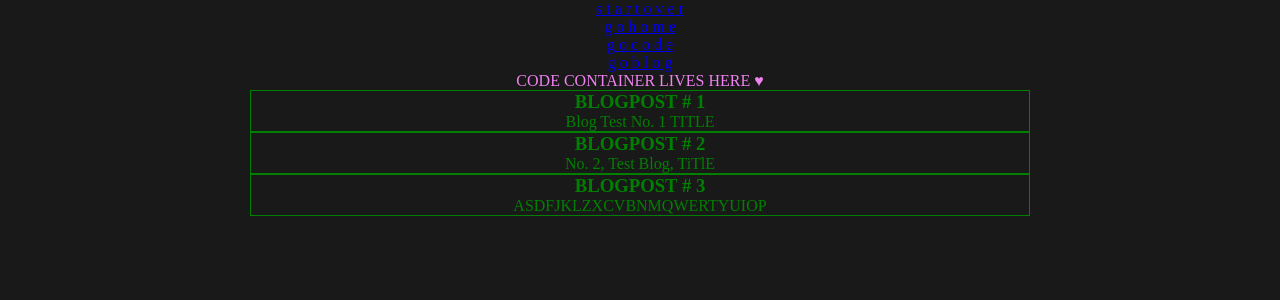
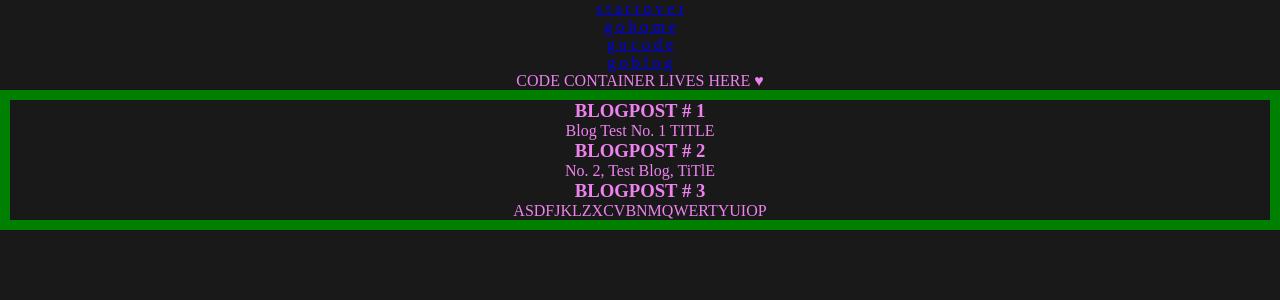
Before and after one commit to KimberlyRosaly/code.love.blog, a React (Create React App) app: page /loves/code/blogs in a window 1280 px wide. Shown: the top 300 px of the page. Built offline with nearby package versions, Linux system fonts and the light colour scheme.

Commit message:
make changes relevant to CSS'ing differently, stop flexing and start gridding

```diff
--- a/src/App.css
+++ b/src/App.css
@@ -29,31 +29,33 @@ body {
 /* =-=-=-=-=-=-=-=-=-=-=-=-=-=-=-=-=-=-=-=- */
 /* =============================== B L O G  */
 .b-container {
-  color: green;
-  margin-left: 250px;
-  margin-right: 250px;
+  /* color: green;   */
+  /* margin-left: 250px; */
+  /* margin-right: 250px; */
 }
-.b-dropdown-item {
-  list-style-type: none;
-  border: solid green 1px;
+.b-menu {
+  /* list-style-type: none; */
+  border: solid green 10px;
+
+  display: grid;
+  grid-template-columns: 1fr;
+}
+.b-menu-item {
+
+
 }
 /* =-=-=-=-=-=-=-=-=-=-=-=-=-=-=-=-=-=-=-=- */
 .b-post-container {
-  display: flex;
-  /* width: 80%; */
-  /* margin: 0 auto; */
-  flex-direction: row;
-  align-content: center;
+  color: yellow;
 }
-.b-image-side {
-  flex: 0 0 50%;
-
+.b-post-image-side {
+  height: 20vh;
+  background-position: center;
+  background-size: contain;
+  background-repeat: no-repeat;
+  border: solid pink 11px;
 }
-  .b-image-side img {
-    max-width: 100%;
-  }
-
-  .b-content-side {
-  flex: 0 0 50%;
+  .b-post-content-side {
+  border: solid purple 5px;
 }
 /* =-=-=-=-=-=-=-=-=-=-=-=-=-=-=-=-=-=-=-=- */
--- a/src/assets/blogsData.js
+++ b/src/assets/blogsData.js
@@ -23,7 +23,7 @@ const blogsData = [
         time: "00:00XX",
         title: "ASDFJKLZXCVBNMQWERTYUIOP",
         image: "https://previews.dropbox.com/p/thumb/ABdZ82kwS0N0buFn2uOM23D8wP4MsNcDMXCtMdiF8cKNgDjL-n9UbNLJjla18wVETUCyqYdwnf-YA9kCkWUr-ppf3lqNTH_toX1fE1gWCQBNZ3QnMXmxU2recrx5EpFy0IISY2LzqDqk36LgImhpgLgBV3tjBshtw7bqkUdCvKsM_tp2qJNUyjvawyktsbhw_8z5c9SZBaZ6k3g9ex6CNcZf_btCw5gw1sCLRHHYFVz1-3gNsyRYHnBpAppJf7B1KxkYVNHkLe5JiKsOntujMvTRWJizcAIX140XG3pqTBZa7hmPfVahbokLk2093V8yAWxnogXZata28CDot04Gv4EMkuvpFywzfxKIqGH45Jv7XPw0v1_6sY9Gh7nZSFEEiAQ/p.png",
-        content: "this is a test <h1> this is <hr /> another test </h1>"
+        content: "this is a test <h1> this is <hr /> another test </h1> LLKAJOIER OINFEWOIJFJ OKJVWEOIETWOKJ OINWFOIJEFW  OJEWFWOINF DFSKLNF  FDLKNFLKj FLKNSDFLknF FKLJNFSDLkjFSD FOKJFDlkFSDkljFSD jfsdlkjfsdljkfsljfsljkfljfsljkfs LKJDSFLKJoijF SFKLNk sflkjlfjsflkj lskjlsfjsfiewuriwuoksjoisjgflsjlsfjl LKnfdlknflkjsdlkjsflkjsflkjsflkjvknsdvlk lkjfslkjfslj sfl flkjslfkjlkjfs l  fwlkjfojwf oijlskjfg amn osij ;slakheogfhegl;heg ;ljhagl;kjhdfgkjhg jahg ;kgh h jhgajghksdjghuiwhytoiwhkjng"
     }
 ]
 export default blogsData;
--- a/src/components/BlogMenu.js
+++ b/src/components/BlogMenu.js
@@ -5,12 +5,12 @@ import React from 'react'
 // F U N C T I O N A L   C O M P O N E N T
 const BlogMenu = (props) => {
     return (
-        <div>
+        <div className='b-menu'>
             <ul>
                 {props.blogs.map( (b) =>
                     <li
                         key={b.id}
-                        className='b-dropdown-item'
+                        className='b-menu-item'
                         onClick={(event) => props.handleClick(event, b.id)} >
                         {/* 'HANDLECLICK' IS A CLICK EVENT HANDLING FUNCTION ACCESSIBLE VIA PARENT - FUNCTION PASSED DOWN AS PROP */}
 
--- a/src/components/BlogPost.js
+++ b/src/components/BlogPost.js
@@ -10,16 +10,12 @@ const BlogPost = (props) => {
     return (
         <div className='b-post-container'>
             {/* =-=-=-=-=-=-=-=-=-=-=-=-=-=-=-=-=-=-=-=-=-=-=-=-=-=-= */}
-            <div className='b-content-side'>
-                <div dangerouslySetInnerHTML={{ __html: sanitize(props.blog.content) }} />
+            <div className='b-post-image-side' style={{ backgroundImage: `url(${props.blog.image})` }} />
+            {/* =-=-=-=-=-=-=-=-=-=-=-=-=-=-=-=-=-=-=-=-=-=-=-=-=-=-= */}
+            <div className='b-post-content-side' dangerouslySetInnerHTML={{ __html: sanitize(props.blog.content) }} />
                 {/* A SINGLE BLOG'S CONTENT WILL LIVE HERE */}
                 {/* HTML INJECTION SANITIZED TO HELP PREVENT XSS ATTACKS */}
                 {/* TEXT SET DANGEROUSLY BECAUSE OF DESIRED HTML FORMATTING WANTING TO BE RENDERED */}
-            </div>
-            {/* =-=-=-=-=-=-=-=-=-=-=-=-=-=-=-=-=-=-=-=-=-=-=-=-=-=-= */}
-            <div className='b-image-side'>
-                <img src={props.blog.image} alt="ayo, some cool art is here" />
-            </div>
             {/* =-=-=-=-=-=-=-=-=-=-=-=-=-=-=-=-=-=-=-=-=-=-=-=-=-=-= */}
         </div>
     )
--- a/src/containers/Blog.js
+++ b/src/containers/Blog.js
@@ -34,7 +34,7 @@ class Blog extends React.Component {
             <BlogPost blog={this.state.blogSelected} />
           </div>
       )}
-      // STATE HAS NOTHING COLLECTED | THE BEAUTIFUL DEFAULT LANDING
+      //  THE BEAUTIFUL DEFAULT LANDING | STATE HAS NOTHING COLLECTED |
       else {
         return (
           <div className='b-container'>
--- a/src/containers/Code.js
+++ b/src/containers/Code.js
@@ -11,6 +11,7 @@ const Code = () => {
 {/* =-=-=-=-=-=-=-=-=-=-=-=-=-=-=-=-=-=-=-=- */}
             CODE CONTAINER LIVES HERE ♥
 {/* =-=-=-=-=-=-=-=-=-=-=-=-=-=-=-=-=-=-=-=- */}
+{/* =-=-=-=-=-=-=-=-=-=-=-=-=-=-=-=-=-=-=-=- */}
 {/* ALLOW CHILDREN COMPONENTS | NESTED ROUTING */}
             <Outlet />
 {/* =-=-=-=-=-=-=-=-=-=-=-=-=-=-=-=-=-=-=-=- */}
```
